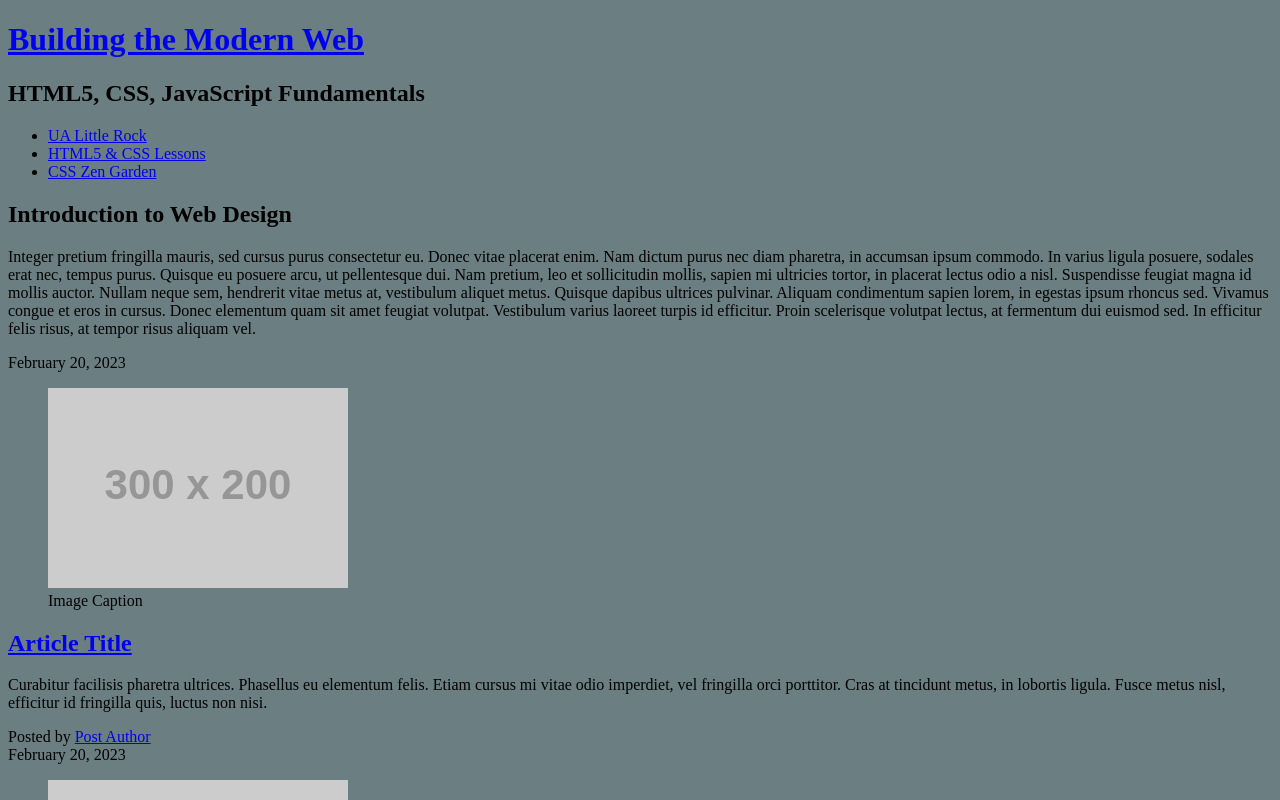
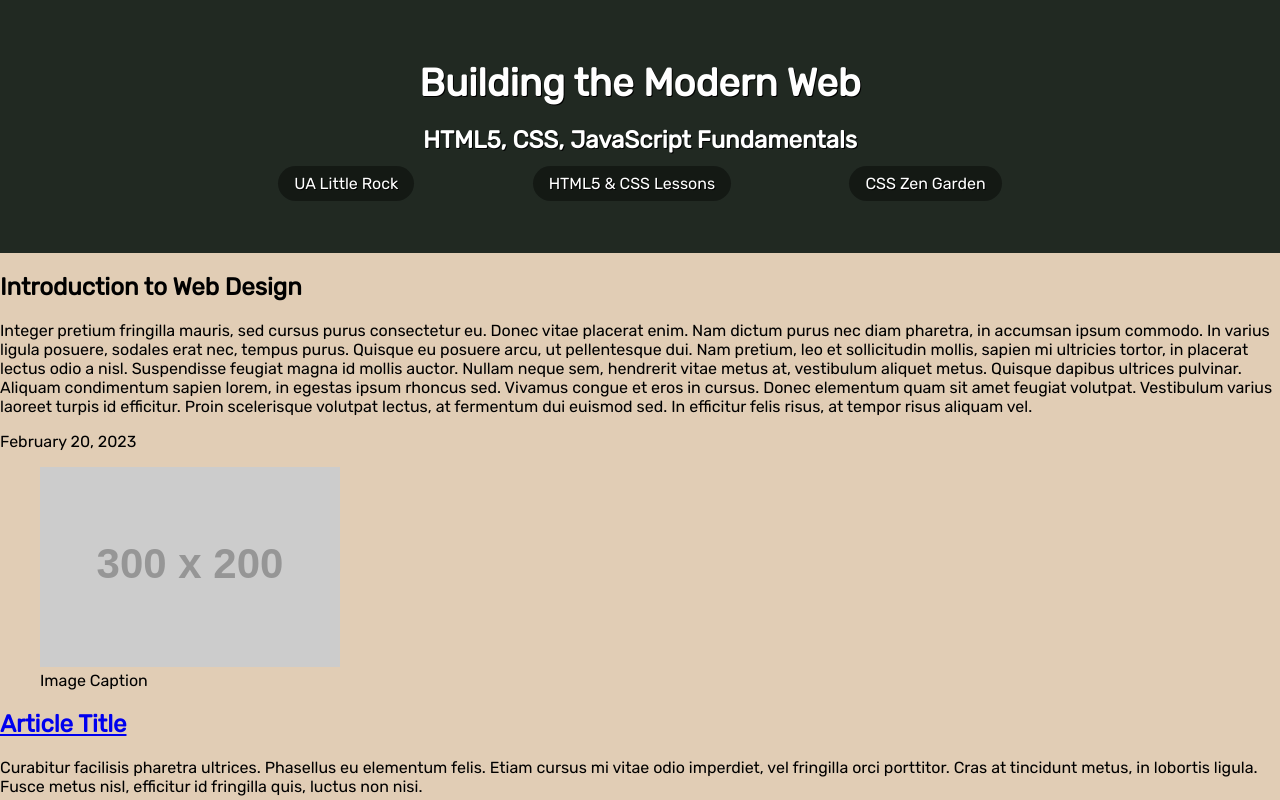
Before and after one commit to DeratM/ifsc-1310, a plain HTML site: page css-demo/index.html in a window 1280 px wide. Shown: the top 800 px of the page. Drawn offline with Linux system fonts and the light colour scheme; placeholder pictures from the web are drawn by us.

Commit message:
Acessibility

```diff
--- a/css-demo/assets/css/style.css
+++ b/css-demo/assets/css/style.css
@@ -1,3 +1,84 @@
+/* this is a comment */
+
+
+/* ---------- Box Size ---------- */
+
+html {
+    box-sizing: border-box;
+  }
+  *,
+  *:before,
+  *:after {
+    box-sizing: inherit;
+  }
+
+/* ---------- Global Style ---------- */
+
 body{
-    background:#6B7F82;
+    background:#E1CDB5;
+    font-family: 'Rubik', sans-serif;
+    margin:0;
 }
+
+header.primary{
+
+    background-color:#212922;
+    color:#ffff;
+    text-align:center;
+    padding:40px;
+    /* long form for padding */
+    padding-top: 40px;
+    padding-right: 40px;
+    padding-bottom: 40px;
+    padding-left: 40px;
+    /* T,R,B,L */
+    padding: 40px 40px 40px 40px;
+    /* Two Value Top/Bottom / L/R */
+    padding: 40px 40px;
+    text-shadow: 1px 1px #000000;
+
+}
+
+header.primary h1 {
+    font-size: 2.4rem;
+    margin: 20px;
+
+}
+
+header.primary h1 a{
+    color:white;
+    text-decoration: none;
+}
+
+header.primary h2{
+    font-size:1.4rems;
+}
+
+header.primary nav{
+    max-width: 960px;
+    margin: 20px auto;
+}
+
+header.primary nav ul{
+    display:flex;
+    flex-direction: row;
+    justify-content: space-evenly;
+    padding:0;
+
+}
+
+header.primary nav ul li{
+    list-style-type: none;
+
+}
+
+header.primary nav a{
+    color:#fff;
+    text-decoration: none;
+    background-color: #cc4040;
+    background-color: rgba(0, 0, 0, .4);
+    padding: 8px 16px;
+    border-radius: 20px;
+
+
+}
--- a/css-demo/index.html
+++ b/css-demo/index.html
@@ -7,6 +7,9 @@
   <meta name="description" content="Keyword rich narrative on site purpose">
   <meta name="author" content="Thomas Wallace">
   <link href="assets/css/style.css" rel="stylesheet"/>
+  <link rel="preconnect" href="https://fonts.googleapis.com">
+<link rel="preconnect" href="https://fonts.gstatic.com" crossorigin>
+<link href="https://fonts.googleapis.com/css2?family=Rubik&display=swap" rel="stylesheet">
 </head>
 
 <body>
```
Also changed, not shown: index.html (+7 -0 lines).
